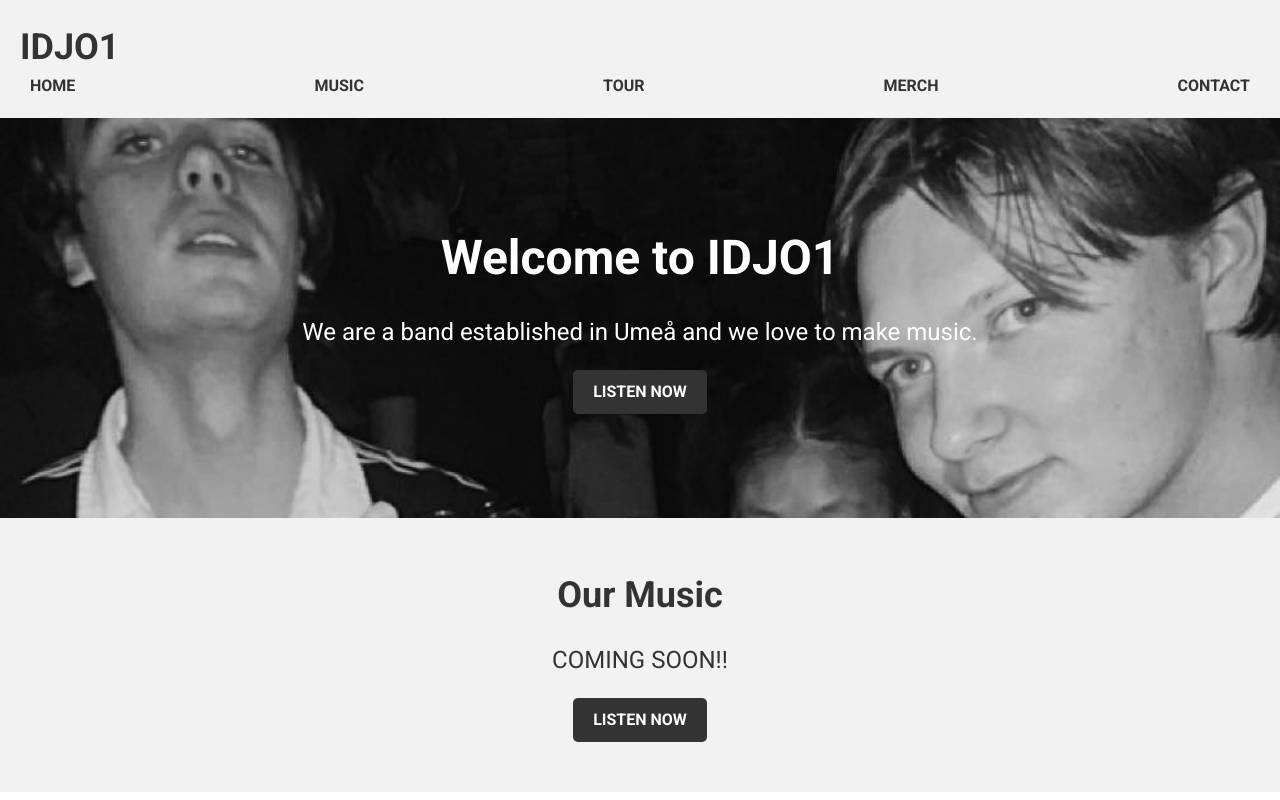
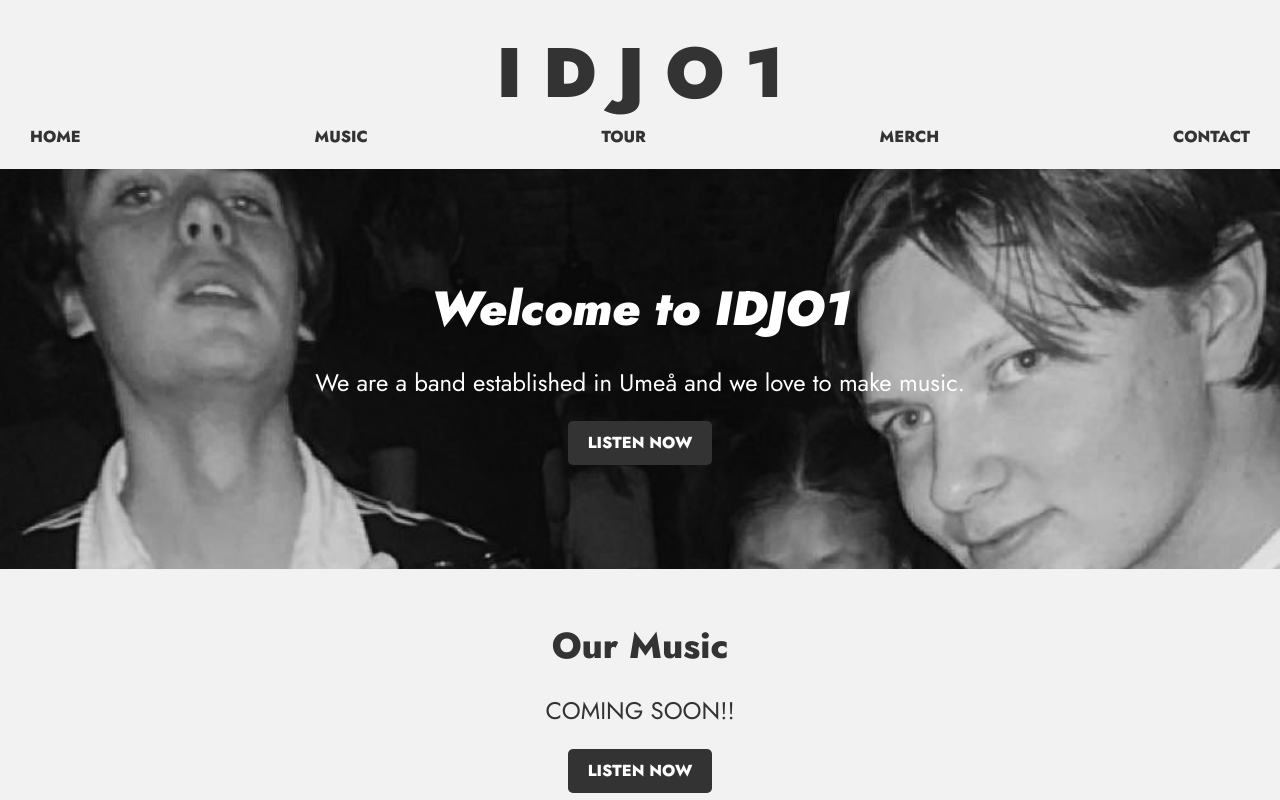
Before and after one commit to SjolundNils/idjo1, a plain HTML site: page index.html in a window 1280 px wide. Shown: the top 800 px of the page. Drawn offline with Linux system fonts and the light colour scheme.

Commit message:
Fixed the index

```diff
--- a/index.html
+++ b/index.html
@@ -8,32 +8,32 @@
 </head>
 <body>
     <header>
-        <h1>IDJO1</h1>
+        <h1>I D J O 1</h1>
         <nav>
             <ul>
-                <li><a href="#">Home</a></li>
-                <li><a href="#">Music</a></li>
-                <li><a href="#">Tour</a></li>
-                <li><a href="#">Merch</a></li>
-                <li><a href="#">Contact</a></li>
+                <li><a href="#home">Home</a></li>
+                <li><a href="#music">Music</a></li>
+                <li><a href="#tour">Tour</a></li>
+                <li><a href="#merch">Merch</a></li>
+                <li><a href="#contact">Contact</a></li>
             </ul>
         </nav>
     </header>
 
     <main>
-        <section class="hero">
+        <section id="home" class="hero">
             <h2>Welcome to IDJO1</h2>
             <p>We are a band established in Umeå and we love to make music.</p>
             <a href="#" class="btn">Listen Now</a>
         </section>
 
-        <section class="music">
+        <section id="music" class="music">
             <h2>Our Music</h2>
             <p>COMING SOON!!</p>
             <a href="#" class="btn">Listen Now</a>
         </section>
 
-        <section class="tour">
+        <section id="tour" class="tour">
             <h2>Upcoming Tour Dates</h2>
             <ul>
 
@@ -49,13 +49,13 @@
             <a href="#" class="btn">Buy Tickets</a>
         </section>
 
-        <section class="merch">
+        <section id="merch" class="merch">
             <h2>Merchandise</h2>
             <p>Check out our latest merchandise, available now in our online store.</p>
             <a href="#" class="btn">Shop Now</a>
         </section>
 
-        <section class="contact">
+        <section id="contact" class="contact">
             <h2>Contact Us</h2>
             <form action="#">
                 <label for="name">Name:</label>
@@ -73,7 +73,7 @@
     </main>
 
     <footer>
-        <p>&copy; 2023 IDJO1. All rights reserved.</p>
+        <p> 2023 IDJO1&. All "rights" reserved.</p>
     </footer>
 </body>
 <head>
@@ -82,8 +82,9 @@
     <title>IDJO1</title>
     <link href="https://fonts.googleapis.com/css?family=Roboto:400,700" rel="stylesheet">
     <style>
+        @import url('https://fonts.googleapis.com/css2?family=Jost:ital,wght@0,100;0,200;0,300;0,400;0,500;0,600;0,800;0,900;1,100;1,200;1,300;1,400;1,500;1,600;1,700;1,900&display=swap');
         body {
-            font-family: 'Roboto', sans-serif;
+            font-family: 'Jost', sans-serif;
             font-size: 16px;
             line-height: 1.5;
             color: #333;
@@ -98,8 +99,10 @@
 
         h1 {
             margin: 0;
-            font-size: 36px;
-            font-weight: 700;
+            font-size: 70px;
+            font-weight: 900;
+            font-family: 'Jost';
+            text-align: center;
         }
 
         nav ul {
@@ -137,7 +140,8 @@
 
         .hero h2 {
             font-size: 48px;
-            font-weight: 700;
+            font-weight: 900;
+            font-style: italic;
             margin: 0;
         }
 
@@ -246,7 +250,7 @@
             padding: 10px;
             font-size: 16px;
             border-radius: 5px;
-            border: none;
+            border: 3px solid #333;
             margin-bottom: 20px;
         }
 
@@ -279,5 +283,6 @@
             margin: 0;
             font-size: 16px;
         }
+
     </style>
 </head>
```
